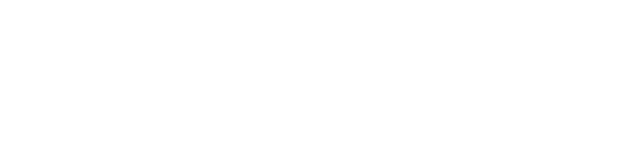
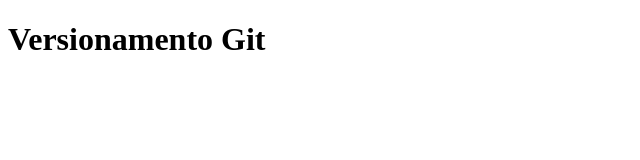
Before and after one commit to FelipeFelixHP/RepositorySenai, a plain HTML site: page index.html in a window 1280 px wide. Shown: the whole page, without its empty margins (0-640 px from the left). Drawn offline with Linux system fonts and the light colour scheme.

Commit message:
segundo commit na branch featurel

```diff
--- a/index.html
+++ b/index.html
@@ -7,6 +7,6 @@
     <title>ATIVIDADE DE VERSIONAMENTO</title>
 </head>
 <body>
-
+    <h1>Versionamento Git</h1>
 </body>
 </html>
```
